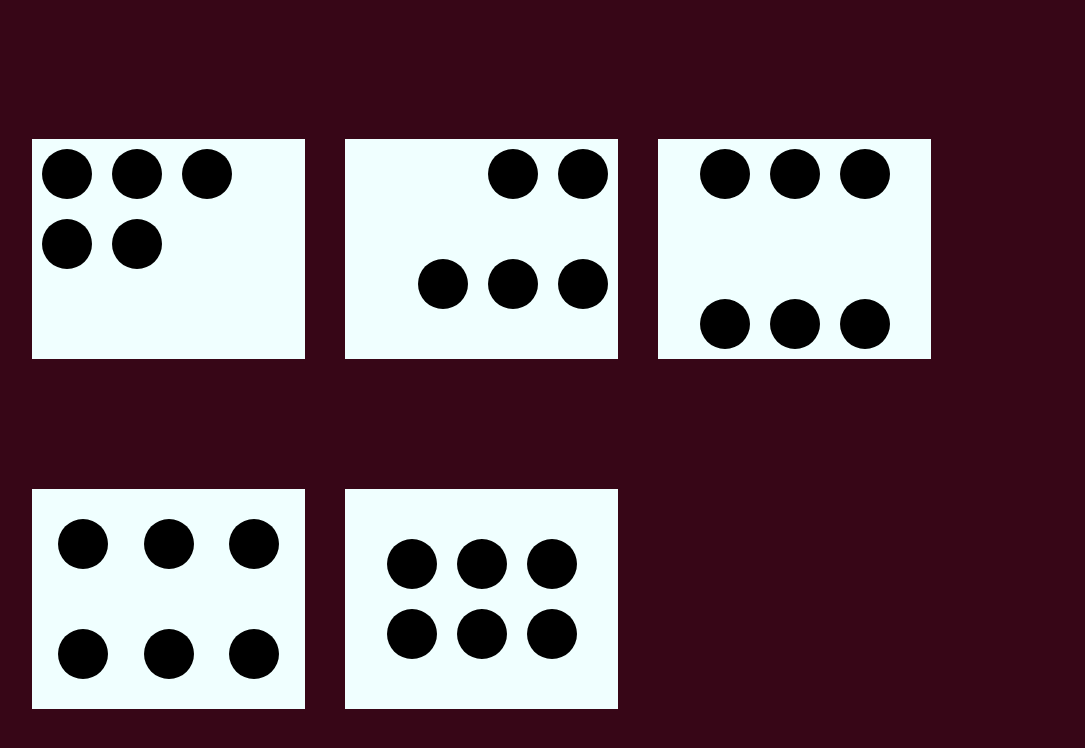
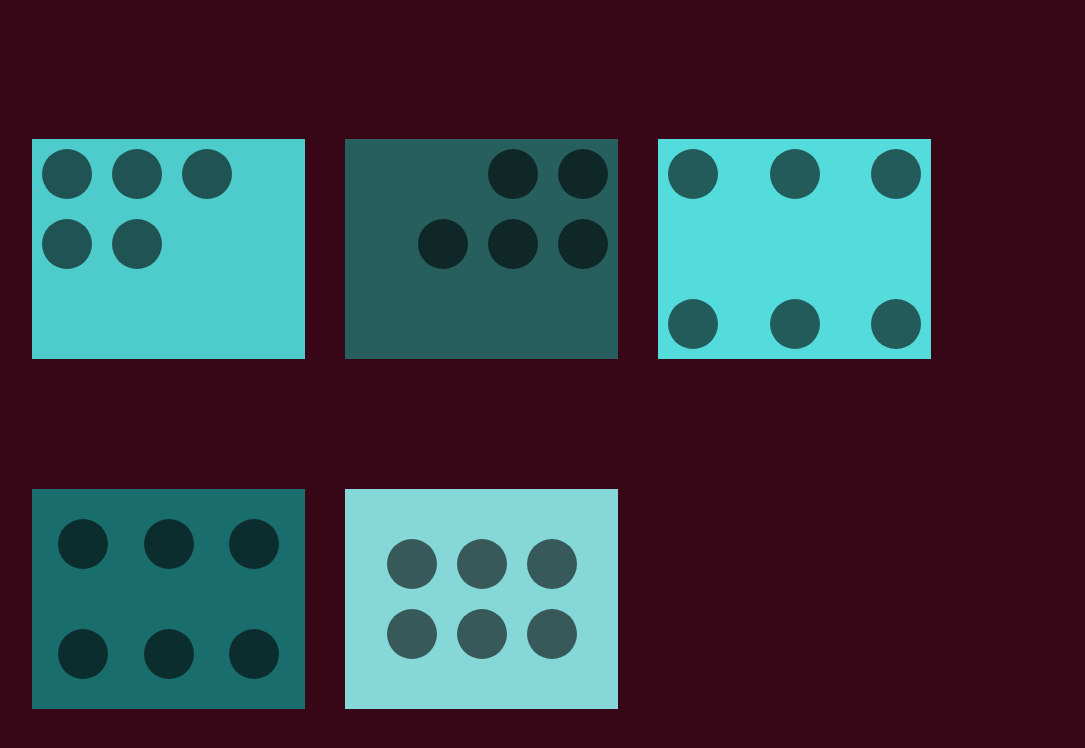
Before and after one commit to RosieMoonYin/FLEXBOX-CHALLENGE, a plain HTML site: page index.html in a window 1280 px wide. Shown: the part 666-1414 px from the top of the page, without its empty margins (28-1113 px from the left). Drawn offline with nearby package versions, Linux system fonts and the light colour scheme.

Commit message:
final draft

```diff
--- a/styles/index.css
+++ b/styles/index.css
@@ -323,7 +323,7 @@ however stretch didnt work so I used width and height!*/
 
     width: 273px;
     height: 220px;
-    background-color: azure;
+    background-color: rgb(78, 204, 204);
     border-radius: 0px;
     margin: 20px;
 
@@ -332,7 +332,7 @@ however stretch didnt work so I used width and height!*/
 .flexbox-item {
     display:flex;
 
-    background-color: black;
+    background-color: rgba(0, 0, 0, 0.584);
     border-radius: 50%;
     width: 50px;
     height: 50px;
@@ -343,25 +343,26 @@ however stretch didnt work so I used width and height!*/
     display:flex;
     justify-content: flex-end;
     align-items: flex-end;
+    align-content: flex-end;
     flex-wrap: wrap-reverse;
 
     width: 273px;
     height: 220px;
-    background-color: azure;
+    background-color: rgb(39, 94, 94);
     border-radius: 0px;
     margin: 20px;
 }
 
 .flexbox-container-C3 {
     display:flex;
-    justify-content: center;
+    justify-content: space-between;
     align-items:stretch;
     align-content: space-between;
     flex-wrap: wrap;
 
     width: 273px;
     height: 220px;
-    background-color: azure;
+    background-color: rgb(84, 220, 220);
     border-radius: 0px;
     margin: 20px;
 }
@@ -374,7 +375,7 @@ however stretch didnt work so I used width and height!*/
 
     width: 273px;
     height: 220px;
-    background-color: azure;
+    background-color: rgb(26, 109, 109);
     border-radius: 0px;
     margin: 20px;
 
@@ -389,13 +390,15 @@ however stretch didnt work so I used width and height!*/
 
     width: 273px;
     height: 220px;
-    background-color: azure;
+    background-color: rgb(134, 215, 215);
     border-radius: 0px;
     margin: 20px;
 
 }
 
-.circle5a, .circle5b, .circle5c, .circle5d, .circle5e, .circle5f {
+
+.circle5a .circle5b .circle5c .circle5d .circle5e .circle5f {
     display: flex;
-    margin: 10px;
+    background-color: rgb(255, 105, 68);
+
 }
```
